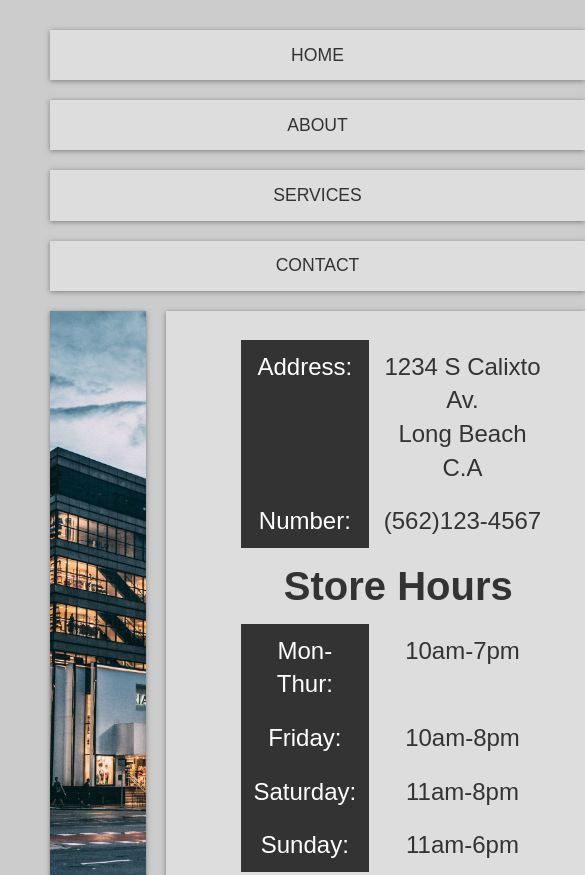
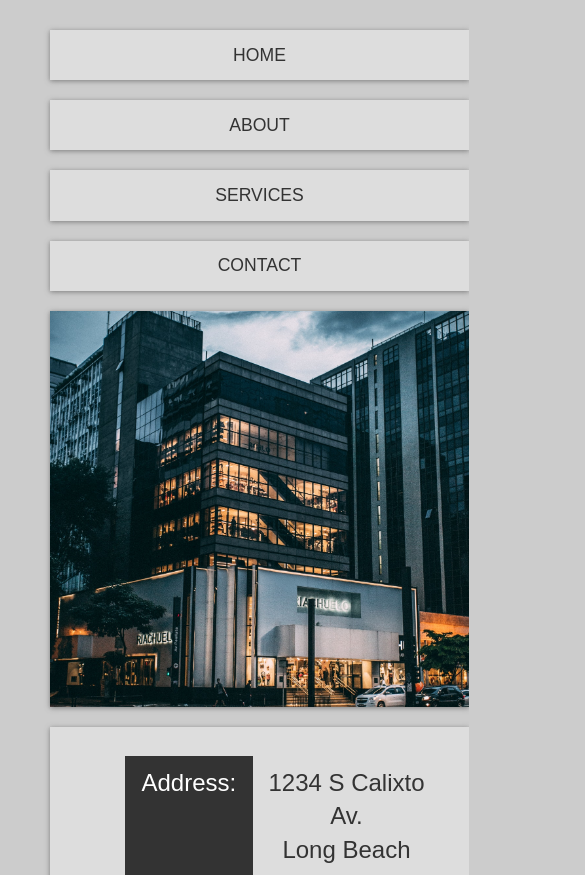
Before and after one commit to kcode93/CSS_Grid_Systems_Landing_Page, a plain HTML site: page contact.html in a window 390 px wide. Shown: the top 875 px of the page, 585 px wide, since content can reach past the window. Drawn offline with nearby package versions, Linux system fonts and the light colour scheme; some packages are replaced by stand-ins of ours.

Commit message:
added media queries for contact.html.

```diff
--- a/resources/css/style.css
+++ b/resources/css/style.css
@@ -486,6 +486,15 @@ footer{
       'showcase-support';
   }
 
+  .top-container-contact{
+    grid-template-areas:
+    'showcaseBuilding'
+    'side-box-contact-a'
+    'showcaseMap'
+    'side-box-contact-b';
+    grid-template-columns: auto;
+  }
+
   .side-box-a{
     flex-direction: column;
     justify-content: center;
@@ -553,6 +562,15 @@ footer{
       'showcase-support';
   }
 
+  .top-container-contact{
+    grid-template-areas:
+    'showcaseBuilding'
+    'side-box-contact-a'
+    'showcaseMap'
+    'side-box-contact-b';
+    grid-template-columns: auto;
+  }
+
   .top-container .btn{
     text-align: center;
     margin: 0 auto;
```
